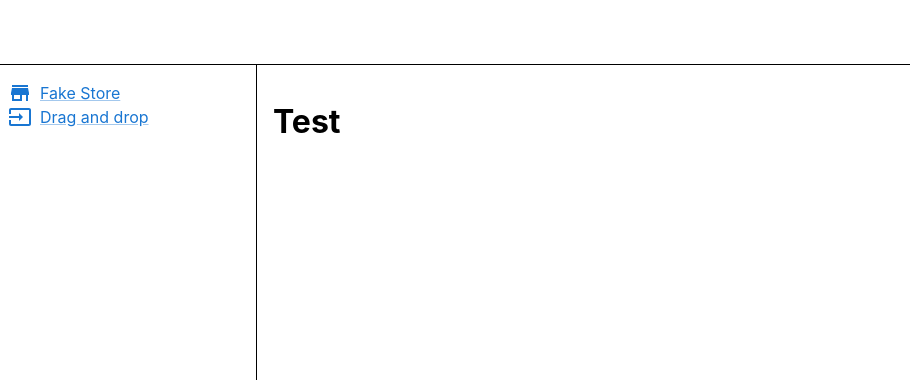
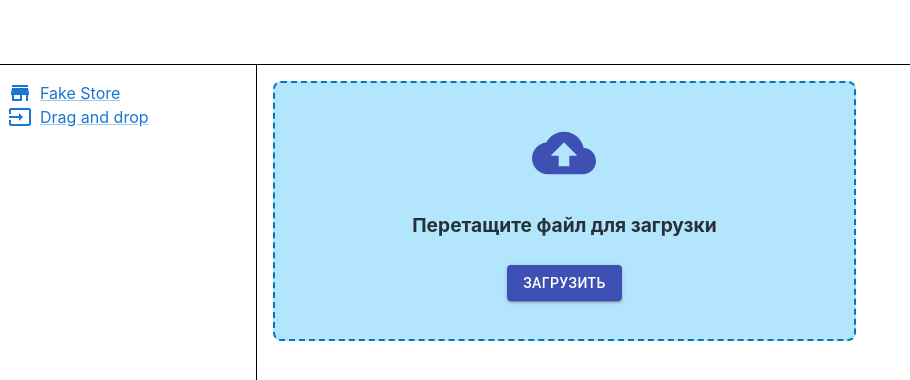
Before and after one commit to Eugene-Kobzev/react_components, a React (Create React App) app: page /dndinput in a window 1280 px wide. Shown: the top 380 px of the page, without its empty margins (0-910 px from the left). Built offline with nearby package versions, Linux system fonts and the light colour scheme.

Commit message:
Added drag and drop component

```diff
--- a/src/components/common/DragNDropUpload/DragNDropUpload.tsx
+++ b/src/components/common/DragNDropUpload/DragNDropUpload.tsx
@@ -1,98 +1,107 @@
-// import React, { useState } from 'react';
-// import { Box, Button } from '@mui/material';
-// import CloudUploadIcon from '@mui/icons-material/CloudUpload';
-// import './style.scss'
+import React, { useState } from 'react';
+import { Box, Button } from '@mui/material';
+import CloudUploadIcon from '@mui/icons-material/CloudUpload';
+import './style.scss'
 
-// interface callBack {
-//   fn: ([key: string]: string): void
-// }
+const getFileNameFromPath = (str: string): string | null => {
+  const strMatches = str.match(/\\[^\\]+$/)
+  return strMatches![0].replace('\\', '') ?? null
+}
 
-// /**
-//  *
-//  * @param onFileChange - func that returns (event, arr (files) )
-//  * @param areaClassName
-//  * @param btnclassName
-//  * @param btnText
-//  * @param icon
-//  * @param title
-//  * @param description
-//  * @returns
-//  */
-// export default function ({ onFileChange, areaClassName, btnclassName, btnText, icon, title, description }) {
-//   const [drag, setDrag] = useState(false)
+interface IDnDProps {
+  title?: string,
+  areaClassName?: string,
+  btnclassName?: string,
+  btnText?: string,
+  icon?: JSX.Element,
+  description?: string,
+  onFileChange?: any,
+}
 
-//   let areaClass = `upload-area ${areaClassName ? areaClassName : ''}`
-//   let buttonClass = `upload-area__btn ${btnclassName ? btnclassName : ''}`
+/**
+ *
+ * @param onFileChange - func that returns (event, arr (files) )
+ * @param areaClassName
+ * @param btnclassName
+ * @param btnText
+ * @param icon
+ * @param title
+ * @param description
+ * @returns
+ */
+export default function ({ onFileChange, areaClassName, btnclassName, btnText, icon, title, description }: IDnDProps) {
+  const [drag, setDrag] = useState(false)
 
-//   const handleDragOver = event => {
-//     event.stopPropagation();
-//     event.preventDefault();
-//     setDrag(true)
-//   }
-//   const handleDragLeave = () => {
-//     console.log('Leave')
-//     setDrag(false)
-//   }
+  const areaClass = `upload-area ${areaClassName ? areaClassName : ''}`
+  const buttonClass = `upload-area__btn ${btnclassName ? btnclassName : ''}`
 
-//   const handleDrop = event => {
-//     event.preventDefault();
-//     let files = [...event.dataTransfer.files]
-//     setDrag(false)
+  const handleDragOver = event => {
+    event.stopPropagation();
+    event.preventDefault();
+    setDrag(true)
+  }
+  const handleDragLeave = () => {
+    setDrag(false)
+  }
 
-//     onFileChange(event, files)
-//   }
+  const handleDrop = event => {
+    event.preventDefault();
+    const files = [...event.dataTransfer.files]
+    setDrag(false)
 
-//   const handleFileChange = event => {
-//     let file = event.target.value
-//     let files = [{
-//       name: getFileNameFromPath(file),
-//       path: file,
-//     }]
+    onFileChange && onFileChange(event, files)
+  }
+
+  const handleFileChange = (event): void => {
+    const filePath = event!.target!.value
+    const files = [{
+      name: getFileNameFromPath(filePath),
+      path: filePath
+    }]
+
+    onFileChange && onFileChange(event, files)
+  }
 
 
-//     onFileChange(event, files)
-//   }
+  return (
+    <div className={`${areaClass} ${drag ? 'upload-area--drag-over' : ''}`}
+      onDragStart={handleDragOver}
+      onDragLeave={handleDragLeave}
+      onDragOver={handleDragOver}
+      onDrop={() => handleDrop(event)}
+    >
+      <div className='upload-area__icon-area'>
+        {
+          icon ? icon : <CloudUploadIcon sx={{ fontSize: '4em', color: '#3f50b5' }} />
+        }
+      </div>
+      <h4 className='upload-area__title'>
+        {
+          title ? title : 'Перетащите файл для загрузки '
+        }
+      </h4>
+      {description
+        ? <div className='upload-area__description'> {description} </div>
+        : null
+      }
+
+      <div>
+        <Button variant="contained"
+          component="label"
+          sx={{
+            cursor: 'pointer'
+          }}
+          className={buttonClass}
+        >
+          {btnText ? btnText : 'Загрузить'}
+          <input type="file" hidden onChange={handleFileChange} />
+        </Button>
+      </div>
 
 
-//   return (
-//     <div className={`${areaClass} ${drag ? 'upload-area--drag-over' : ''}`}
-//       onDragStart={handleDragOver}
-//       onDragLeave={handleDragLeave}
-//       onDragOver={handleDragOver}
-//       onDrop={() => handleDrop(event)}
-//     >
-//       <div className='upload-area__icon-area'>
-//         {
-//           icon ? icon : <CloudUploadIcon sx={{ fontSize: '4em', color: '#7e7e7e' }} />
-//         }
-//       </div>
-//       <h4 className='upload-area__title'>
-//         {
-//           title ? title : 'Перетащите файл для загрузки '
-//         }
-//       </h4>
-//       {description
-//         ? <div className='upload-area__description'> {description} </div>
-//         : null
-//       }
+    </div>
 
-//       <div>
-//         <Button variant="contained"
-//           component="label"
-//           sx={{
-//             cursor: 'pointer'
-//           }}
-//           className={buttonClass}
-//         >
-//           {btnText ? btnText : 'Загрузить'}
-//           <input type="file" hidden onChange={handleFileChange} />
-//         </Button>
-//       </div>
+  )
+}
 
-
-//     </div>
-
-//   )
-// }
-
-export { }
+// export { }
--- a/src/components/common/DragNDropUpload/style.scss
+++ b/src/components/common/DragNDropUpload/style.scss
@@ -1,10 +1,10 @@
-$bg_color: #F6F6F6;
+$bg_color: #b3e5fc;
 
 .upload-area{
     min-width: 15em;
     min-height: 12em;
     background-color: $bg_color;
-    border: 2px dashed #000;
+    border: 2px dashed #0277bd;
     border-radius: 8px;
     padding: 2em;
     display: flex;
@@ -15,7 +15,8 @@ $bg_color: #F6F6F6;
     margin-bottom: 1em;
 
     &--drag-over{
-        background-color: lighten($bg_color, 5%);
+        background-color: #e1f5fe;
+        border-color: #01579b;
     }
 
     &>div, &>h4{
@@ -26,20 +27,21 @@ $bg_color: #F6F6F6;
 
     &__title{
         font-size: 1.2em;
+        color: #263238;
         margin: 0;
     }
 
     &__description{
         font-size: 1em;
-        color: #8C8C8C;
+        color: #263238;
         padding: 0 10em;
     }
 
     .upload-area__btn{
-        background-color: #000;
+        background-color: #3f50b5;
 
         &:hover, &:focus{
-            background-color: lighten(#000, 30%);
+            background-color: #757ce8;
         }
     }
 }
--- a/src/pages/DnDInput/DnDInput.tsx
+++ b/src/pages/DnDInput/DnDInput.tsx
@@ -1,10 +1,38 @@
+import { useState } from 'react'
+import DragNDropUpload from 'components/common/DragNDropUpload/DragNDropUpload'
+import InsertDriveFileIcon from '@mui/icons-material/InsertDriveFile';
 
-export default function () {
+interface IFile {
+  name: string,
+  type?: string,
+  path?: string,
+}
+
+const FileComponent = ({ file }): JSX.Element => {
   return (
-    <div>
-      <h1>
-        Test
-      </h1>
+    <div style={{ display: 'flex', alignItems: 'center' }}>
+      <InsertDriveFileIcon /> {file.name}
     </div>
   )
 }
+
+export default function () {
+  const [uploadedFiles, setUploadedFiles] = useState([])
+  const handleUpload = (event: Event, files) => {
+    setUploadedFiles(files)
+  }
+
+  return (
+    <>
+      <DragNDropUpload
+        onFileChange={handleUpload}
+      />
+      <div>
+        {uploadedFiles.length
+          ? uploadedFiles.map((el: IFile, i: number) => <FileComponent file={el} key={`${el.name}-${i}`} />)
+          : null
+        }
+      </div>
+    </>
+  )
+}
```
